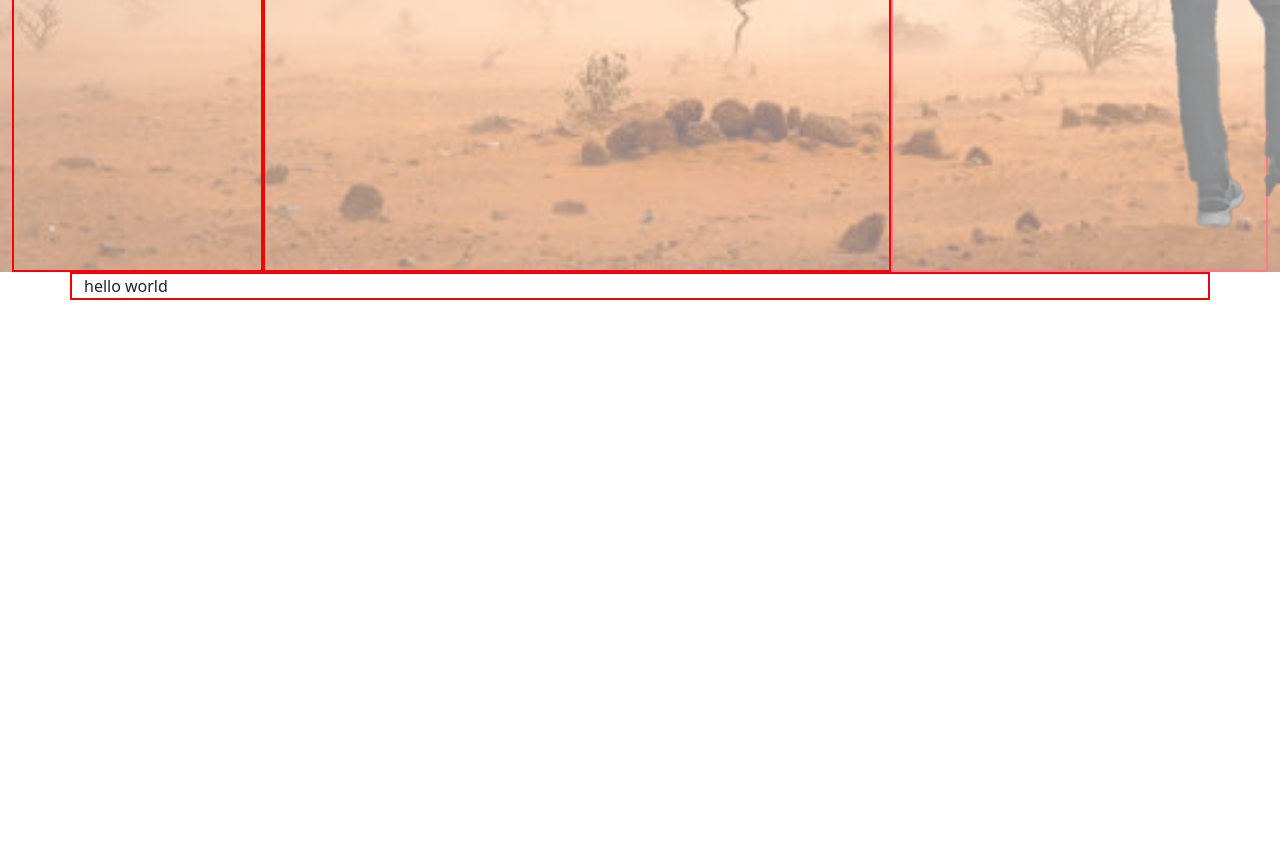
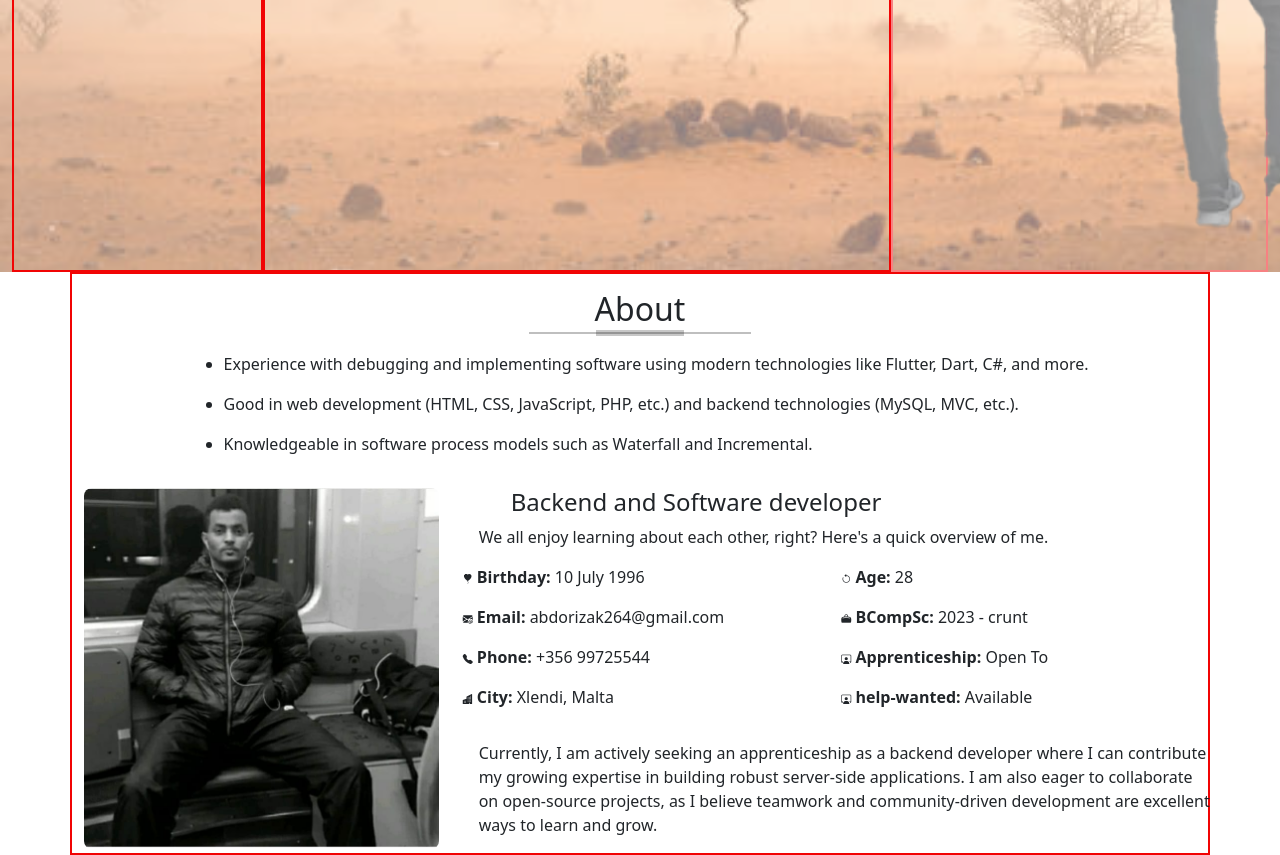
Before and after one commit to ZamirLucky/samirluckycreates, a plain HTML site: page index.html in a window 1280 px wide. Shown: the part 528-1383 px from the top of the page. Before the commit the page ends 828 px from the top, so only its background shows below. Drawn offline with nearby package versions, Linux system fonts and the light colour scheme.

Commit message:
feat: Added about section

```diff
--- a/css/portfolio_styling.css
+++ b/css/portfolio_styling.css
@@ -62,6 +62,38 @@ h1{
     border: 2px solid rgb(241, 4, 4);
 }
 
+/* About Section */
+.info-icons{
+    font-size: 10px;
+}
+
+
+hr.solid-hr{
+    border: 1px solid #000000;
+    width: 20%;
+    margin-left: 40%;
+    margin-top: -4px;
+}
+hr.tick-hr{
+    border: 3px solid hsla(0, 0%, 0%, 0.879);
+    width: 8%;
+    margin-left: 46%;
+    margin-top: -20px;
+}
+@media (max-width: 768px){
+    hr.solid-hr{
+        width: 40%;
+        margin-left: 30%;
+    }
+    hr.tick-hr{
+        width: 12%;
+        margin-left: 44%;
+    }
+
+
+
+}
+
 /* :root{
     --bs-link-icon-color: #000000;
     --icon-link-gap: .375rem;
--- a/index.html
+++ b/index.html
@@ -62,7 +62,7 @@
 
                   </div>
                 </div>
-            </nav> <!--Navbar-->
+            </nav>
         </div>
 
         <div class="container info-container">
@@ -96,7 +96,50 @@
 
     </div>
     <div class="container">
-      hello world
+
+      <h2 class="text-center mt-3">About</h2>
+      <div class="position-relative">
+        <hr class="solid-hr">
+        <hr class="tick-hr">
+      </div>
+      <div class="d-flex flex-column justify-content-center align-items-center mt-2">
+        <ul>
+        <li class="mb-3"> Experience with debugging and implementing software using modern technologies like Flutter, Dart, C#, and more.</li>
+        <li class="mb-3">Good in web development (HTML, CSS, JavaScript, PHP, etc.) and backend technologies (MySQL, MVC, etc.).</li>
+        <li>Knowledgeable in software process models such as Waterfall and Incremental.</li>
+      </ul>
+
+
+      <div class="row pt-3">
+        <div class="col-md-12 col-lg-4">
+          <img src="./images/m3.jpg" alt="my-profile-pic" class="img-fluid w-100 rounded-3">
+        </div>
+        <div class="col-md-12 col-lg-8">
+          <h4 class="ms-3 mt-2 mt-md-0 ms-md-5">Backend and Software developer</h4>
+          <p class="ms-1 mt-2 ms-md-3">
+            We all enjoy learning about each other, right? Here's a quick overview of me.
+          </p>
+          <div class="row mt-2">
+            <div class="col-sm-12 col-12 col-md-6">
+              <p><i class="bi bi-balloon-heart-fill info-icons"></i> <strong>Birthday:</strong> 10 July 1996</p>
+              <p><i class="bi bi-envelope-at-fill info-icons"></i> <strong>Email:</strong> abdorizak264@gmail.com</p>
+              <p><i class="bi bi-telephone-fill info-icons"></i> <strong>Phone:</strong> +356 99725544</p>
+              <p><i class="bi bi-buildings-fill info-icons"></i> <strong>City: </strong> Xlendi, Malta</p>
+            </div>
+            <div class="col-sm-12 col-12 col-md-6">
+              <p><i class="bi bi-arrow-counterclockwise info-icons"></i> <strong>Age:</strong> 28</p>
+              <p><i class="bi bi-duffle-fill info-icons"></i> <strong>BCompSc: </strong> 2023 - crunt</p>
+              <p><i class="bi bi-person-workspace info-icons"></i> <strong>Apprenticeship:</strong> Open To</p>
+              <p><i class="bi bi-person-workspace info-icons"></i> <strong>help-wanted:</strong> Available</p>
+            </div>
+            <p class="ms-1 mt-3 me-2 me-md-0 ms-md-3">
+              Currently, I am actively seeking an apprenticeship as a backend developer where I can contribute my growing expertise in building robust server-side applications.
+              I am also eager to collaborate on open-source projects, as I believe teamwork and community-driven development are excellent ways to learn and grow.
+            </p>
+          </div>
+        </div>
+      </div>
+
     </div>
 
     <script src="https://cdn.jsdelivr.net/npm/bootstrap@5.3.3/dist/js/bootstrap.bundle.min.js"
```
Also changed, not shown: images/age-group.png (added), images/m3.jpg (added), images/m4.jpg (added), images/m5.jpg (added).
